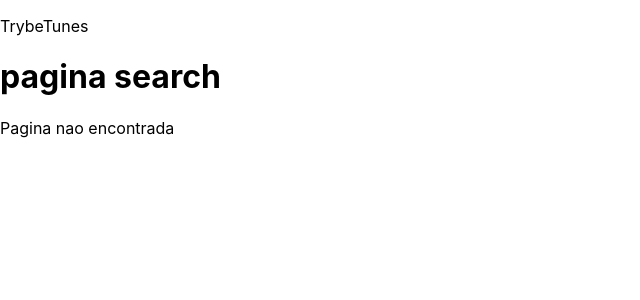
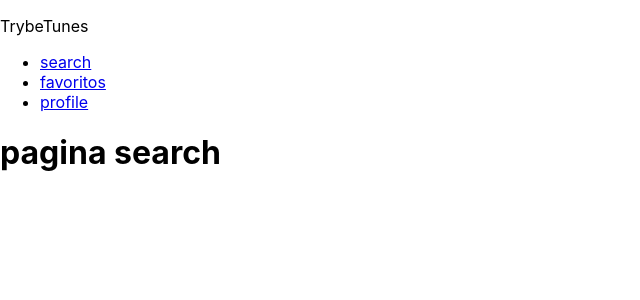
Before and after one commit to ClaydsonHenrique/Music-App, a React (Create React App) app: page /Search in a window 1280 px wide. Shown: the top 300 px of the page, without its empty margins (0-640 px from the left). Built offline with nearby package versions, Linux system fonts and the light colour scheme.

Commit message:
finalizando requisito 4

```diff
--- a/src/App.js
+++ b/src/App.js
@@ -1,5 +1,5 @@
 import React from 'react';
-import { Route } from 'react-router-dom';
+import { Route, Switch } from 'react-router-dom';
 import Login from './pages/Login';
 import Search from './pages/Search';
 import Album from './pages/Album';
@@ -14,13 +14,15 @@ class App extends React.Component {
       <>
         <p>TrybeTunes</p>
         <div>
+          <Switch>
             <Route exact component={ Login } path="/" />
             <Route exact component={ Search } path="/Search" />
             <Route exact component={ Album } path="/Album/:id" />
             <Route exact component={ Favorites } path="/Favorites" />
             <Route exact component={ Profile } path="/Profile" />
             <Route exact component={ ProfileEdit } path="/Profile/:edit" />
-          <Route component={ NotFound } path="/*" />
+            <Route component={ NotFound } path="*" />
+          </Switch>
         </div>
       </>
     );
--- /dev/null
+++ b/src/components/Header.jsx
@@ -0,0 +1,18 @@
+import React from 'react';
+import { Link } from 'react-router-dom/cjs/react-router-dom.min';
+
+class Header extends React.Component {
+  render() {
+    return (
+      <header data-testid="header-component">
+        <ul>
+          <li><Link data-testid="link-to-search" to="/search">search</Link></li>
+          <li><Link data-testid="link-to-favorites" to="/favorites">favoritos</Link></li>
+          <li><Link data-testid="link-to-profile" to="/profile">profile</Link></li>
+
+        </ul>
+      </header>
+    );
+  }
+}
+export default Header;
--- a/src/pages/Album.jsx
+++ b/src/pages/Album.jsx
@@ -1,9 +1,13 @@
 import React from 'react';
+import Header from '../components/Header';
 
 class Album extends React.Component {
   render() {
     return (
-      <div data-testid="page-album" />
+      <>
+        <Header />
+        <div data-testid="page-album" />
+      </>
     );
   }
 }
--- a/src/pages/Favorites.jsx
+++ b/src/pages/Favorites.jsx
@@ -1,9 +1,15 @@
 import React from 'react';
+import Header from '../components/Header';
 
 class Favorites extends React.Component {
   render() {
     return (
-      <div data-testid="page-favorites" />
+      <>
+        <Header />
+        <div data-testid="page-favorites" />
+
+      </>
+
     );
   }
 }
--- a/src/pages/Login.jsx
+++ b/src/pages/Login.jsx
@@ -4,7 +4,17 @@ class Login extends React.Component {
   render() {
     return (
       <div data-testid="page-login">
-        <h1>pagina login</h1>
+        <form>
+          <input type="text" data-testid="login-name-input" placeholder="nome" />
+          <button
+            type="submit"
+            data-testid="login-submit-button"
+            disabled
+          >
+            Entrar
+
+          </button>
+        </form>
 
       </div>
     );
--- a/src/pages/Profile.jsx
+++ b/src/pages/Profile.jsx
@@ -1,11 +1,15 @@
 import React from 'react';
+import Header from '../components/Header';
 
 class Profile extends React.Component {
   render() {
     return (
-      <div data-testid="page-profile">
-        <h1>perfil</h1>
-      </div>
+      <>
+        <Header />
+        <div data-testid="page-profile">
+          <h1>perfil</h1>
+        </div>
+      </>
     );
   }
 }
--- a/src/pages/ProfileEdit.jsx
+++ b/src/pages/ProfileEdit.jsx
@@ -1,11 +1,15 @@
 import React from 'react';
+import Header from '../components/Header';
 
 class ProfileEdit extends React.Component {
   render() {
     return (
-      <div data-testid="page-profile-edit">
-        <h1>Editar sua playlist</h1>
-      </div>
+      <>
+        <Header />
+        <div data-testid="page-profile-edit">
+          <h1>Editar sua playlist</h1>
+        </div>
+      </>
     );
   }
 }
--- a/src/pages/Search.jsx
+++ b/src/pages/Search.jsx
@@ -1,11 +1,15 @@
 import React from 'react';
+import Header from '../components/Header';
 
 class Search extends React.Component {
   render() {
     return (
-      <div data-testid="page-search">
-        <h1>pagina search</h1>
-      </div>
+      <>
+        <Header />
+        <div data-testid="page-search">
+          <h1>pagina search</h1>
+        </div>
+      </>
     );
   }
 }
```
Lines whose indentation alone changed are shown as unchanged.
